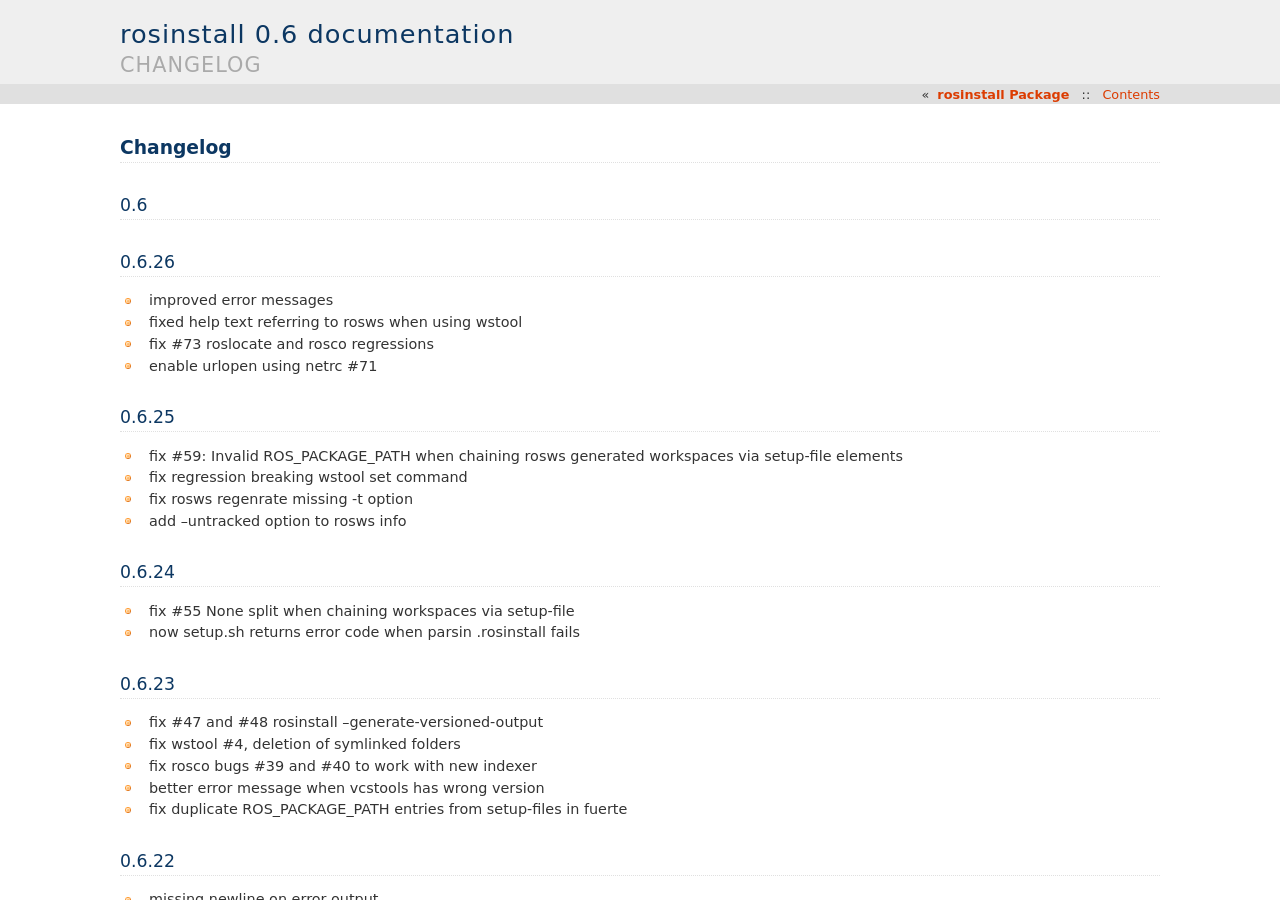
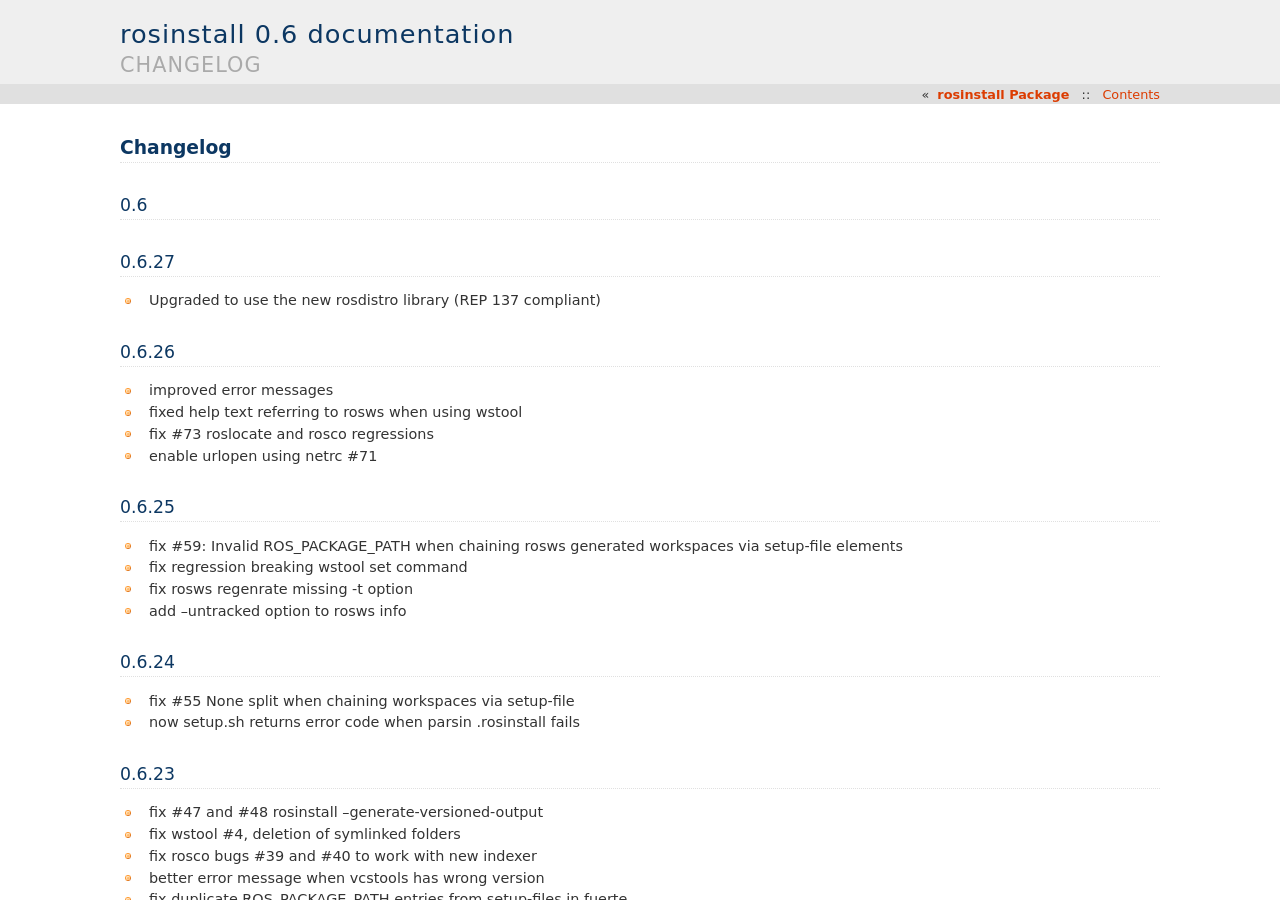
Before and after one commit to vcstools/rosinstall, a Sphinx documentation site: the page built from doc/changelog.rst, in a window 1280 px wide and 900 px high. Built offline with Sphinx 7.4.7, drawn with Linux system fonts in a browser that asks for light colours.

Commit message:
changelog for 0.6.27

```diff
--- a/doc/changelog.rst
+++ b/doc/changelog.rst
@@ -3,6 +3,11 @@
 
 0.6
 ---
+
+0.6.27
+------
+
+- Upgraded to use the new rosdistro library (REP 137 compliant)
 
 0.6.26
 ------
```
